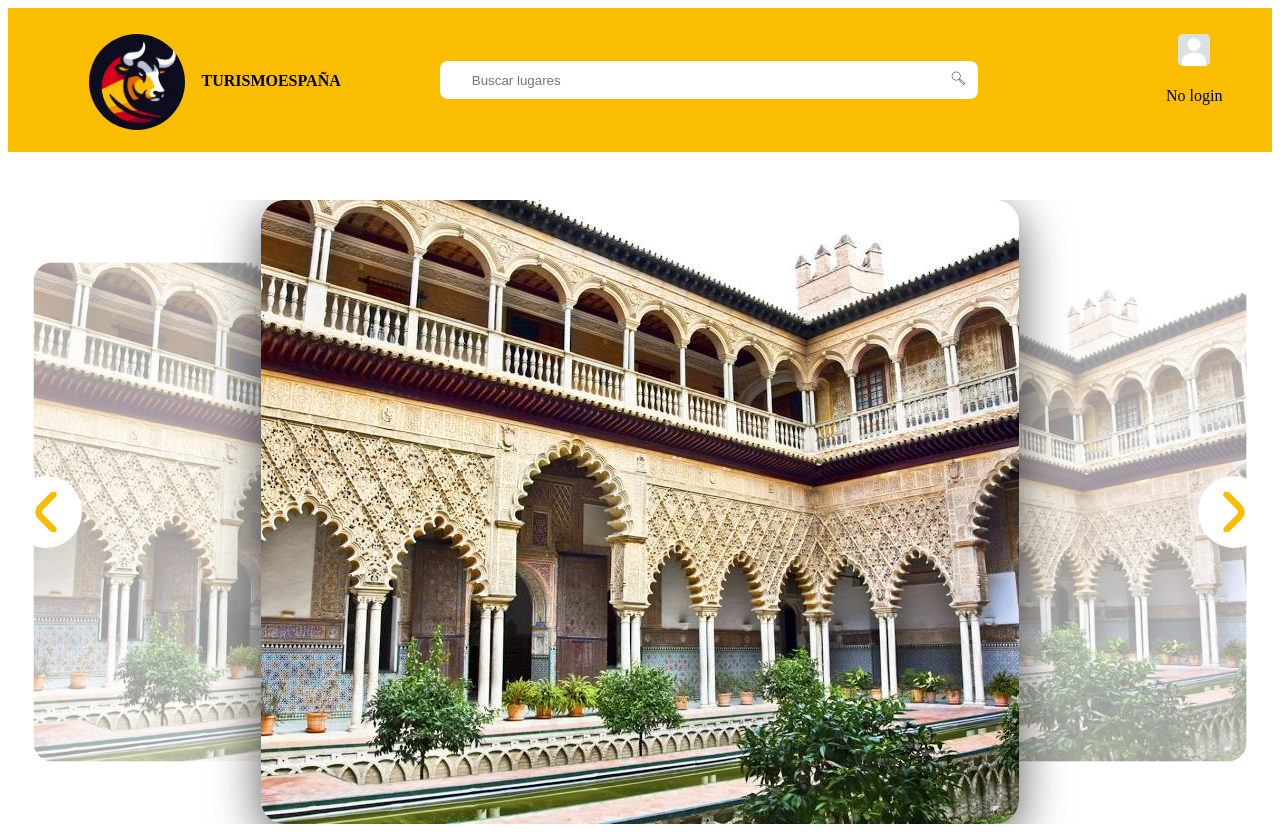
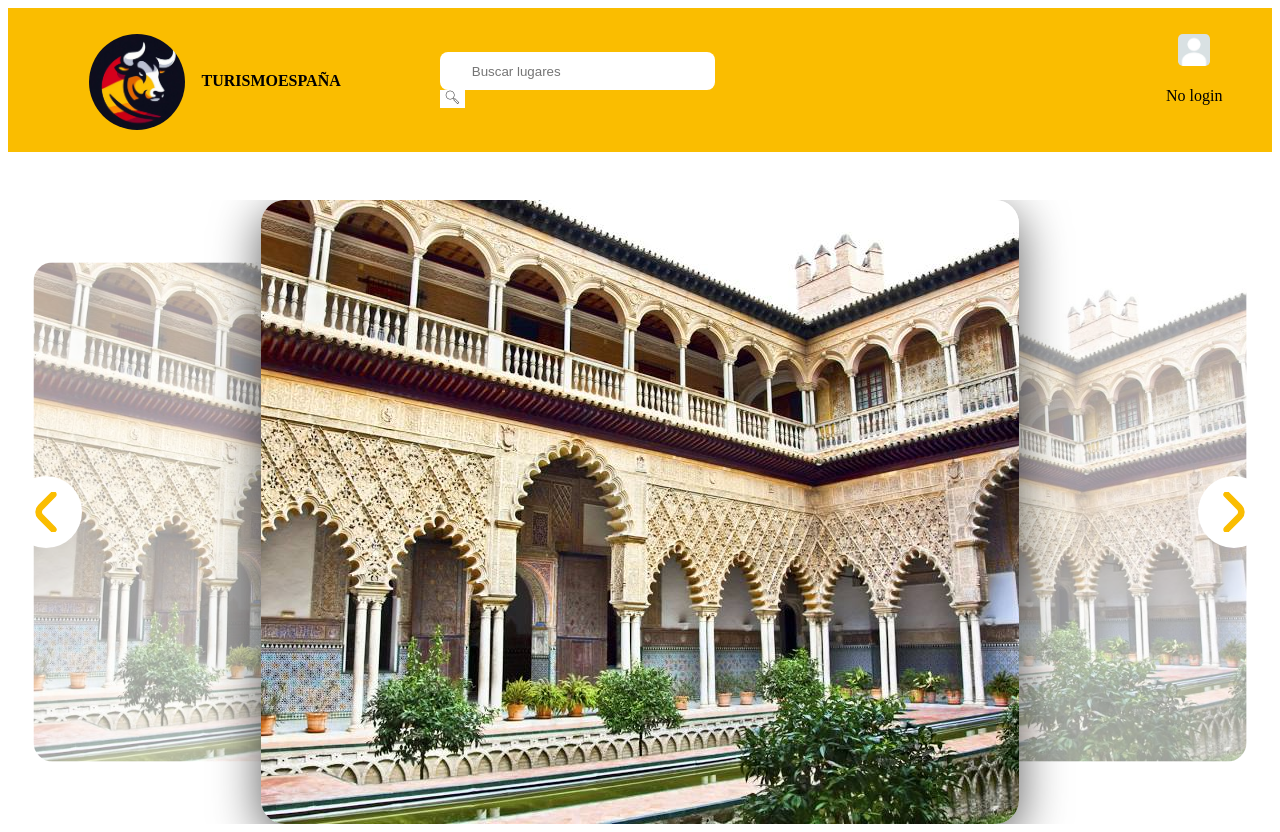
Before and after one commit to ALEXx1911/ProyectoTurismo, a React (Vite) app: page / in a window 1280 px wide. Built offline with nearby package versions, Linux system fonts and the light colour scheme.

Commit message:
Se ha añadido un componente Search_bar.tsx. para la barra de búsqueda

```diff
--- a/src/components/Header.tsx
+++ b/src/components/Header.tsx
@@ -1,14 +1,25 @@
-import { useContext, useState } from "react";
+import { useContext, useState,createContext } from "react";
 import ProfileBox from "./ProfileBox";
 import Menu from "./Menu";
 import { AppContext } from "../App";
+import Search_bar from "./Search-bar";
+type HeaderContext = {
+    showList:boolean;
+    setShowList:(x:boolean)=>void;
+  };
 
+  export const HeaderContext = createContext<HeaderContext>({
+    showList:false,
+    setShowList: () => {},
+  });
 export default function Header(){
     const [showMenu,setShowMenu]=useState(false);
     //Variable para controlar el estado de visibilidad de "Menu".
 
     const {username, showLogin,setShowLogin}=useContext(AppContext);
     //Utilizando un contexto, tomamos los valores de "username","showLogin" y "setShowLogin" de "App" para usarlos en "Header".
+
+    const [showList,setShowList]=useState(false);
 
     function handleClickProfileBox(){
        showMenu?setShowMenu(false):setShowMenu(true);
@@ -21,7 +32,9 @@ export default function Header(){
     }
     //Función para activar el formulario de login cuando se pulsa en "Iniciar sesión".
     //Además, también desactiva el componente "Menu".
-
+    function handleClickSearchbar(){
+        showList===true?setShowList(false):setShowList(true);
+    }
     return(
         <>
         <div className="header">
@@ -29,13 +42,9 @@ export default function Header(){
                <img className=" header__logo"src="../../img/logo.jpeg" alt="Foto del logo de la compañía"/>
                <h4 className="header__name">turismoEspaña</h4>
             </div>
-
-                <form className="header__search-bar">
-                    <input type="text" className="header__search-bar__input" placeholder="Buscar lugares"/>
-                    <button className="header__search-bar__search-button">
-                    <i className="header__icon icon-basic-magnifier"></i>
-                    </button>
-                </form>
+                <HeaderContext.Provider value={{showList,setShowList}}>
+                <Search_bar handleClickSearchBar={handleClickSearchbar}/>
+                </HeaderContext.Provider>
             <div className="header__profile-box">
                 <ProfileBox image="../../img/imagen-perfil-default.jpg" username={username}
                 handleClickProfileBox={handleClickProfileBox}/>
--- /dev/null
+++ b/src/components/Search-bar.tsx
@@ -0,0 +1,21 @@
+import { useContext } from "react";
+import { HeaderContext } from "./Header";
+type Search_barProps={
+    handleClickSearchBar:()=>void;
+}
+export default function Search_bar({handleClickSearchBar}:Search_barProps){
+    const {showList}=useContext(HeaderContext);
+    //Si es "true", se muestra la lista de provincias.
+    return(
+    <form className="header__search-bar">
+        <div className="header__search-bar-container">
+        <input type="text" className="header__search-bar__input" placeholder="Buscar lugares" onClick={handleClickSearchBar}/>
+        <button className="header__search-bar__search-button">
+        <i className="header__icon icon-basic-magnifier"></i>
+        </button>
+        </div>
+       {/* Aquí hay que meter el "Provincia.tsx" y al hacerle click en una de las opciones, que se ponga el texto en el "input".
+        Al darle a buscar, que acceda a la página de la provincia especificada. */}
+
+    </form>);
+}
```
Also changed, not shown: 1 other file (tests, documents, lock files or other folders).
